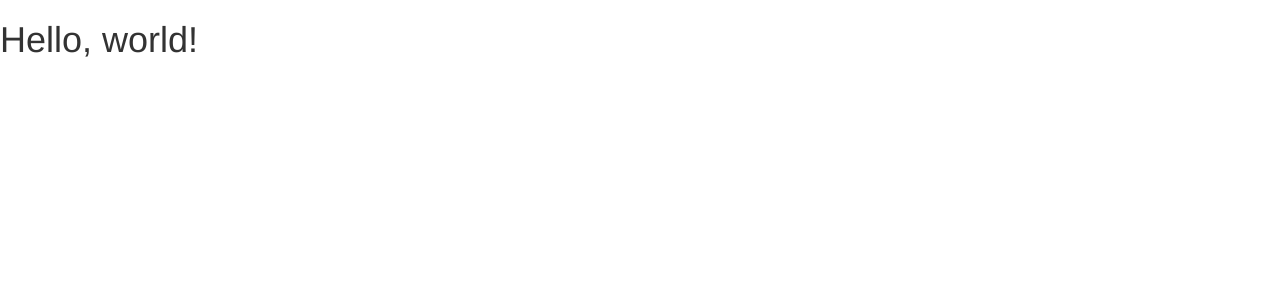
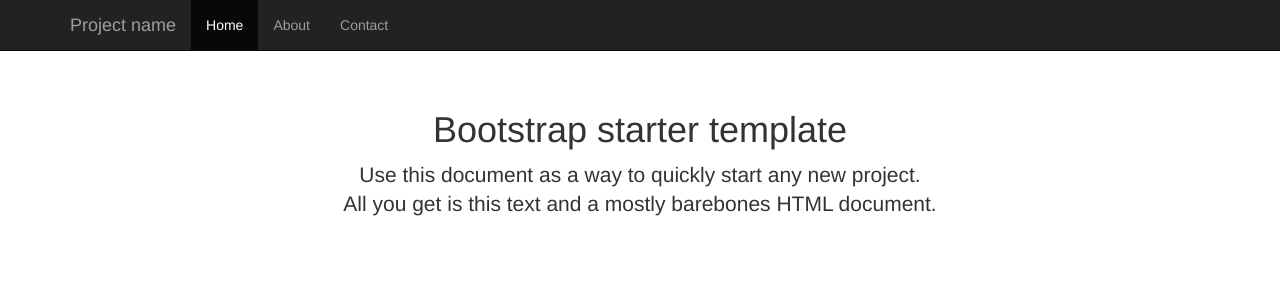
Before and after one commit to chrismucher/blarg, a plain HTML site: page index.html in a window 1280 px wide. Drawn offline with nearby package versions, Linux system fonts and the light colour scheme; files that its build step writes are made by us from their sources.

Commit message:
starter template

```diff
--- a/index.html
+++ b/index.html
@@ -5,24 +5,68 @@
     <meta http-equiv="X-UA-Compatible" content="IE=edge">
     <meta name="viewport" content="width=device-width, initial-scale=1">
     <!-- The above 3 meta tags *must* come first in the head; any other head content must come *after* these tags -->
-    <title>Bootstrap 101 Template</title>
+    <meta name="description" content="">
+    <meta name="author" content="">
+    <link rel="icon" href="../../favicon.ico">
 
-    <!-- Bootstrap -->
-    <link href="css/bootstrap.min.css" rel="stylesheet">
+    <title>Starter Template for Bootstrap</title>
+
+    <!-- Bootstrap core CSS -->
+    <link href="../../dist/css/bootstrap.min.css" rel="stylesheet">
+
+    <!-- Custom styles for this template -->
+    <link href="starter-template.css" rel="stylesheet">
+
+    <!-- Just for debugging purposes. Don't actually copy these 2 lines! -->
+    <!--[if lt IE 9]><script src="../../assets/js/ie8-responsive-file-warning.js"></script><![endif]-->
+    <script src="../../assets/js/ie-emulation-modes-warning.js"></script>
 
     <!-- HTML5 shim and Respond.js for IE8 support of HTML5 elements and media queries -->
-    <!-- WARNING: Respond.js doesn't work if you view the page via file:// -->
     <!--[if lt IE 9]>
       <script src="https://oss.maxcdn.com/html5shiv/3.7.2/html5shiv.min.js"></script>
       <script src="https://oss.maxcdn.com/respond/1.4.2/respond.min.js"></script>
     <![endif]-->
   </head>
+
   <body>
-    <h1>Hello, world!</h1>
 
-    <!-- jQuery (necessary for Bootstrap's JavaScript plugins) -->
+    <nav class="navbar navbar-inverse navbar-fixed-top">
+      <div class="container">
+        <div class="navbar-header">
+          <button type="button" class="navbar-toggle collapsed" data-toggle="collapse" data-target="#navbar" aria-expanded="false" aria-controls="navbar">
+            <span class="sr-only">Toggle navigation</span>
+            <span class="icon-bar"></span>
+            <span class="icon-bar"></span>
+            <span class="icon-bar"></span>
+          </button>
+          <a class="navbar-brand" href="#">Project name</a>
+        </div>
+        <div id="navbar" class="collapse navbar-collapse">
+          <ul class="nav navbar-nav">
+            <li class="active"><a href="#">Home</a></li>
+            <li><a href="#about">About</a></li>
+            <li><a href="#contact">Contact</a></li>
+          </ul>
+        </div><!--/.nav-collapse -->
+      </div>
+    </nav>
+
+    <div class="container">
+
+      <div class="starter-template">
+        <h1>Bootstrap starter template</h1>
+        <p class="lead">Use this document as a way to quickly start any new project.<br> All you get is this text and a mostly barebones HTML document.</p>
+      </div>
+
+    </div><!-- /.container -->
+
+
+    <!-- Bootstrap core JavaScript
+    ================================================== -->
+    <!-- Placed at the end of the document so the pages load faster -->
     <script src="https://ajax.googleapis.com/ajax/libs/jquery/1.11.3/jquery.min.js"></script>
-    <!-- Include all compiled plugins (below), or include individual files as needed -->
-    <script src="js/bootstrap.min.js"></script>
+    <script src="../../dist/js/bootstrap.min.js"></script>
+    <!-- IE10 viewport hack for Surface/desktop Windows 8 bug -->
+    <script src="../../assets/js/ie10-viewport-bug-workaround.js"></script>
   </body>
 </html>
--- /dev/null
+++ b/starter-template.css
@@ -0,0 +1,7 @@
+body {
+  padding-top: 50px;
+}
+.starter-template {
+  padding: 40px 15px;
+  text-align: center;
+}
```
